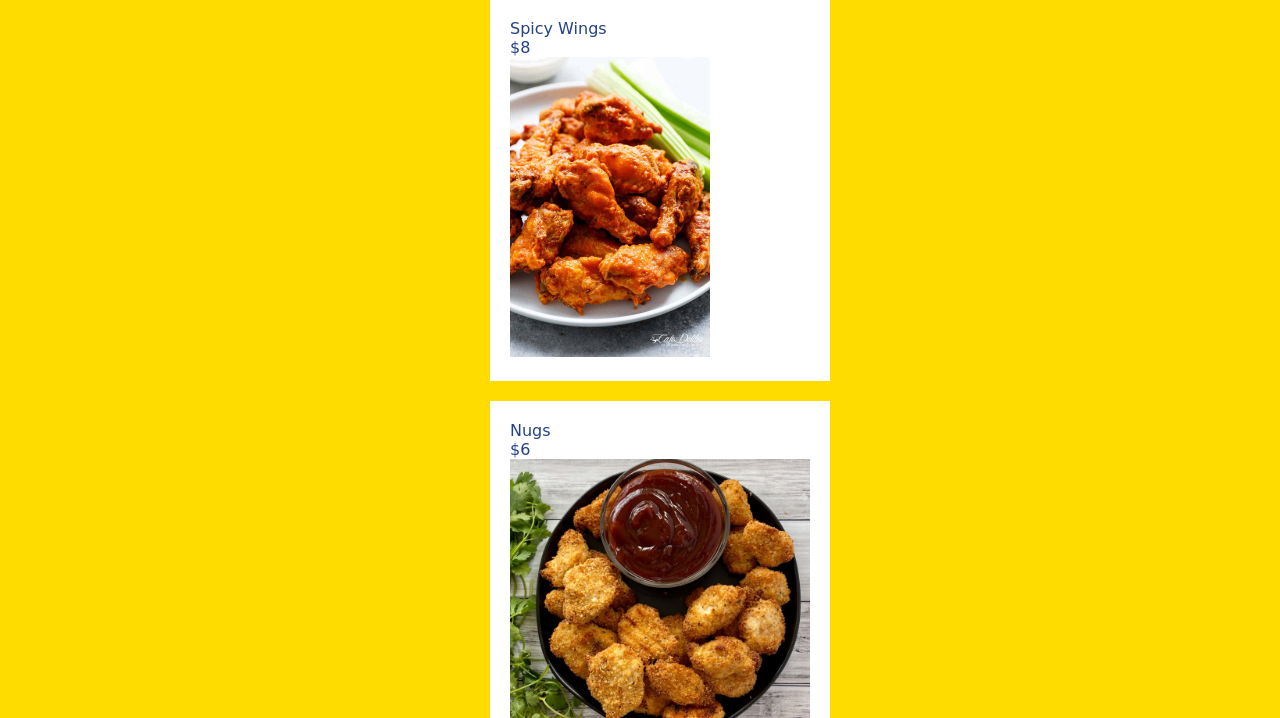
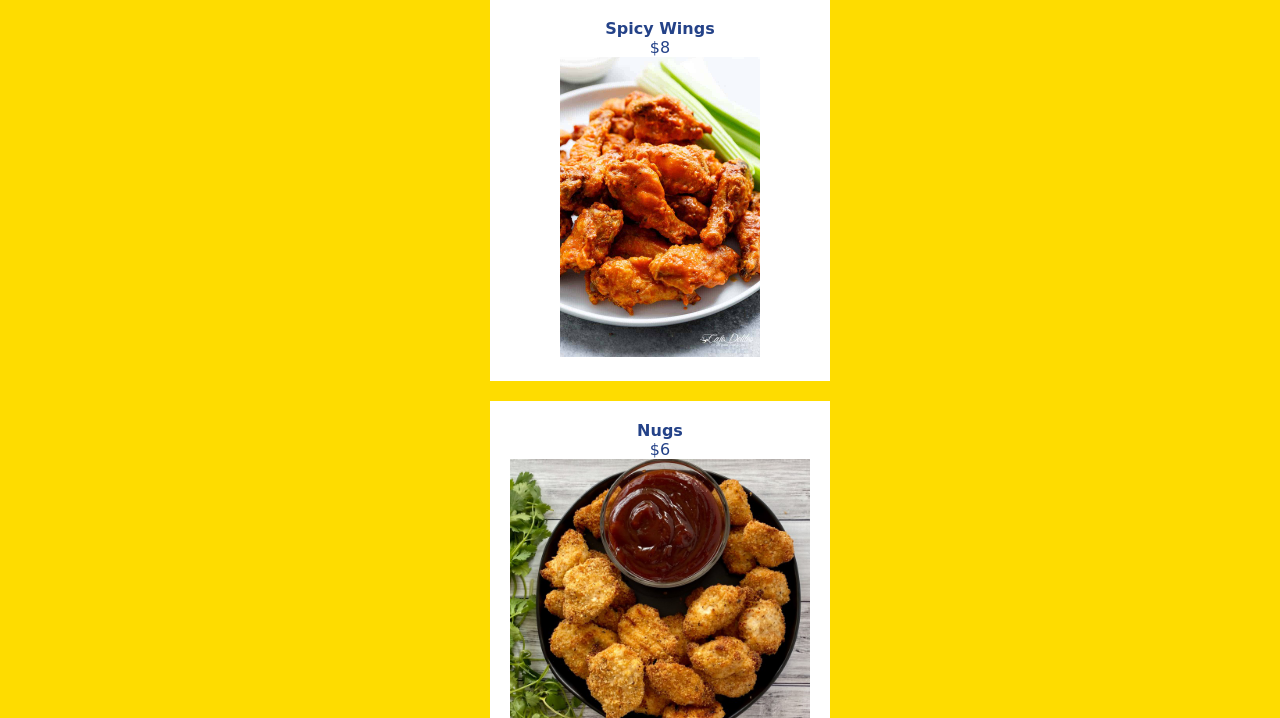
Before and after one commit to kieranlewis/restaurant, a website built with webpack: page dist/index.html in a window 1280 px wide. Both pictures are taken after a click on the button "MENU". Shown: the part 82-800 px from the top of the page. Built offline with nearby package versions, Linux system fonts and the light colour scheme; a web font is replaced by a local one.

Commit message:
changed alignment of list items

```diff
--- a/src/style.css
+++ b/src/style.css
@@ -25,7 +25,9 @@ header {
     position: absolute;
     left: 0;
     right: 0;
-    top: 0
+    top: 0;
+    max-width: 100%;
+    min-width: 916px;
 }
 
 #content {
@@ -55,6 +57,7 @@ li img {
 li {
     color: rgba(36,66,136,255);
     list-style-type: none;
+    text-align: center;
 }
 
 #content > ul {
@@ -68,4 +71,12 @@ li {
     margin-bottom: 20px;
     max-width: 500px;
     padding: 20px 20px 20px 20px;
+    display: flex;
+    flex-direction: column;
+    justify-content: center;
+    align-items: center;
 }
+
+li:first-child {
+    font-weight: bold;
+}
```
Also changed, not shown: dist/main.js.
